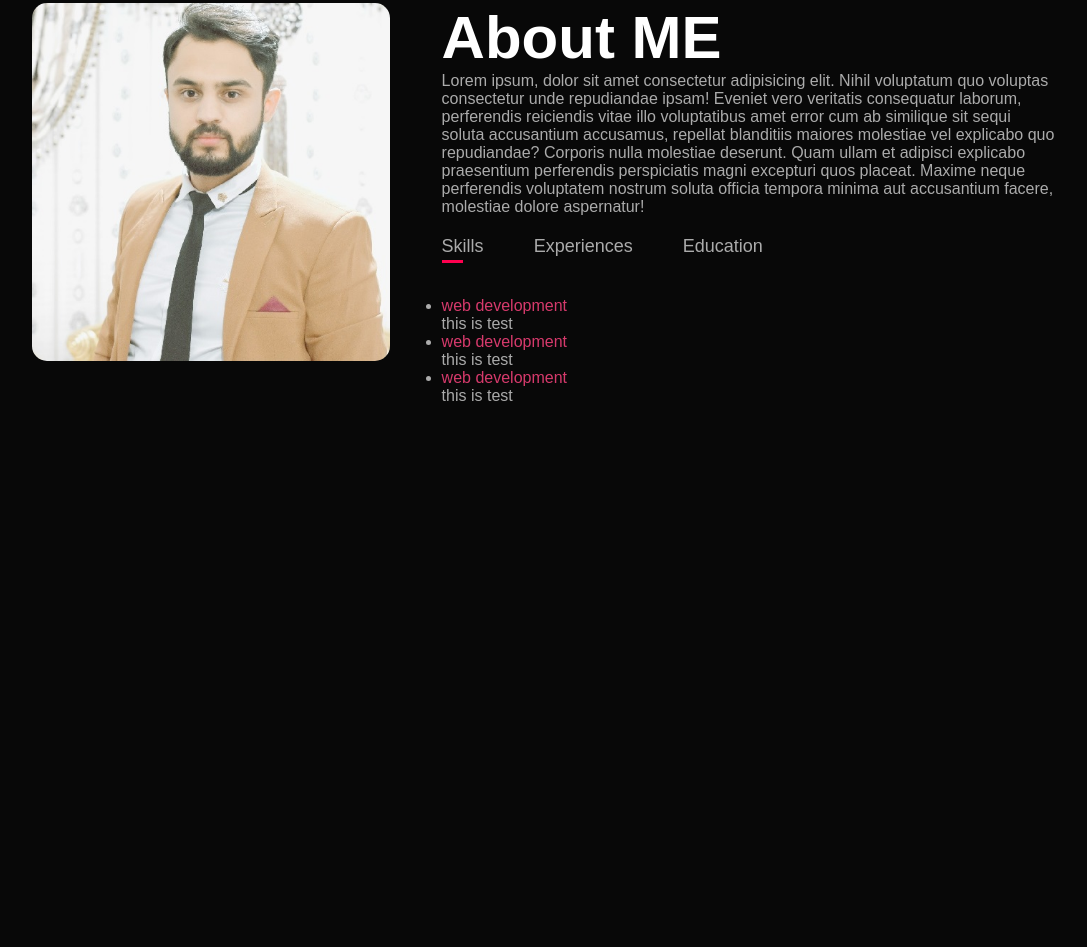
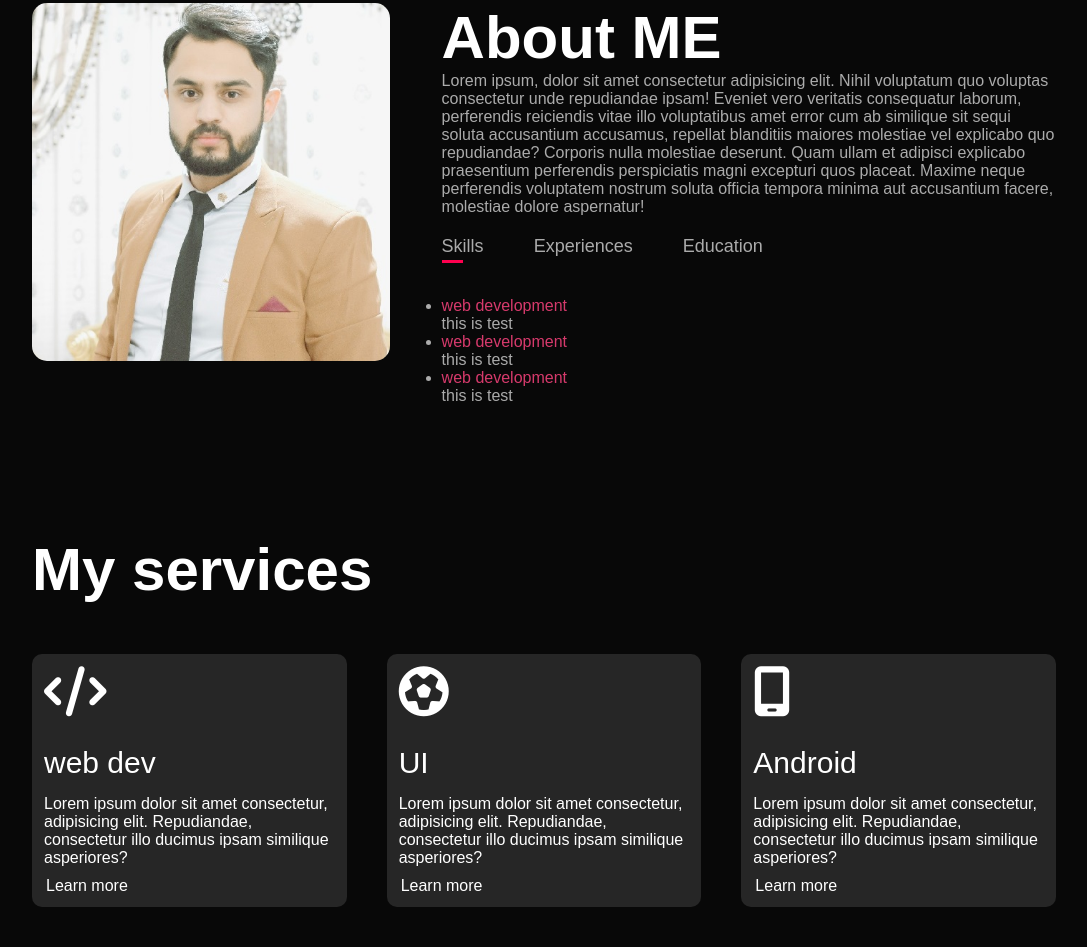
Before and after one commit to HadiTanumand/Free-hadi-portfolio, a plain HTML site: page index.html in a window 1280 px wide. Shown: the part 887-1834 px from the top of the page, without its empty margins (96-1183 px from the left). Before the commit the page ends 1382 px from the top, so only its background shows below. Drawn offline with Linux system fonts and the light colour scheme; a web font is replaced by a local one.

Commit message:
myservices

```diff
--- a/index.html
+++ b/index.html
@@ -7,9 +7,10 @@
     <link href="https://fonts.cdnfonts.com/css/the-laguna" rel="stylesheet">
     <link href="https://fonts.cdnfonts.com/css/vtcsundaykomixtall"
       rel="stylesheet">
-      <link href="https://fonts.cdnfonts.com/css/poppins" rel="stylesheet">
+    <link href="https://fonts.cdnfonts.com/css/poppins" rel="stylesheet">
 
     <link rel="stylesheet" href="./style.css">
+    <script src="https://kit.fontawesome.com/94c5ccf883.js" crossorigin="anonymous"></script>
     <title>Hadi Portfolio</title>
   </head>
   <body>
@@ -59,15 +60,28 @@
               accusantium facere, molestiae dolore aspernatur!</p>
 
             <div class="tab-titles">
-              <p class="tab-links active-link">Skills</p>
-              <p class="tab-links">Experiences</p>
-              <p class="tab-links">Education</p>
+              <p class="tab-links active-link" onclick="tabsClick('skills')">Skills</p>
+              <p class="tab-links" onclick="tabsClick('experiences')">Experiences</p>
+              <p class="tab-links" onclick="tabsClick('education')">Education</p>
             </div>
-            <div class="tab-contents">
+            <div class="tab-contents active-contents" id="skills">
               <ul>
                 <li> <span>web development</span><br>this is test</li>
                 <li> <span>web development</span><br>this is test</li>
                 <li> <span>web development</span><br>this is test</li>
+              </ul>
+            </div>
+            <div class="tab-contents" id="experiences">
+              <ul>
+                <li> <span>MehrabTech</span><br>this is test</li>
+                <li> <span>Showay</span><br>this is test</li>
+                <li> <span>Freelancer</span><br>this is test</li>
+              </ul>
+            </div>
+            <div class="tab-contents" id="education">
+              <ul>
+                <li> <span>Software Engineering</span><br>Golbahar University
+                  2018</li>
               </ul>
             </div>
 
@@ -76,5 +90,59 @@
       </div>
     </div>
 
+
+    <!-- -----------------services------------ -->
+
+    <div id="services">
+      <div class="container">
+        <h1 class="sub-title">
+          My services
+        </h1>
+        <div class="servicelist">
+          <div>
+            <i class="fa-sharp fa-solid fa-code"></i>
+            <h2>web dev</h2>
+            <p>Lorem ipsum dolor sit amet consectetur, adipisicing elit.
+              Repudiandae, consectetur illo ducimus ipsam similique asperiores?</p>
+            <a href="#">Learn more</a>
+          </div>
+
+          <div>
+            <i class="fa-sharp fa-solid fa-futbol"></i>
+            <h2>UI</h2>
+            <p>Lorem ipsum dolor sit amet consectetur, adipisicing elit.
+              Repudiandae, consectetur illo ducimus ipsam similique asperiores?</p>
+            <a href="#">Learn more</a>
+          </div>
+
+          <div>
+            <i class="fa-sharp fa-solid fa-mobile-screen"></i>
+            <h2>Android</h2>
+            <p>Lorem ipsum dolor sit amet consectetur, adipisicing elit.
+              Repudiandae, consectetur illo ducimus ipsam similique asperiores?</p>
+            <a href="#">Learn more</a>
+          </div>
+        </div>
+      </div>
+    </div>
+
+    <script>
+
+      var tablinks = document.getElementsByClassName('tab-links');
+      var tabcontents = document.getElementsByClassName('tab-contents');
+
+
+      function tabsClick (tabName) {
+        for(tablink of tablinks){
+          tablink.classList.remove("active-link");
+        }
+        for(tabcontent of tabcontents){
+          tabcontent.classList.remove("active-contents");
+        }
+        event.currentTarget.classList.add('active-link');
+        document.getElementById(tabName).classList.add('active-contents');
+        }
+
+    </script>
   </body>
 </html>
--- a/style.css
+++ b/style.css
@@ -130,6 +130,59 @@ nav ul li a:hover::after {
 .tab-links.active-link::after {
   width: 50%;
 }
+.tab-contents{
+  display: none;
+}
 .tab-contents span{
   color: #d63a6c;
 }
+.active-contents{
+  display: block;
+}
+
+/*-- -----------------services------------ -->*/
+
+#services{
+  padding: 30px 0px;
+}
+
+.servicelist{
+  display: grid;
+  grid-template-columns: repeat(auto-fit , minmax(250px , 1fr));
+  grid-gap: 40px;
+  margin-top: 50px;
+}
+
+.servicelist div {
+  background-color: #262626;
+  padding: 12px;
+  border-radius: 10px;
+  transition: background 0.5s , transform 0.5s;
+}
+.servicelist div:hover {
+  background-color: #ff004f ;
+  transform: translateY(-10px);
+}
+
+.servicelist div a {
+  text-decoration: none;
+  color: #fff;
+  padding: 2px;
+  border-radius: 4px;
+
+}
+.servicelist div a:hover {
+  background-color: #ababab;
+}
+.servicelist div i {
+ font-size: 50px;
+ margin-bottom: 30px;
+}
+.servicelist div h2 {
+  font-size: 30px;
+  font-weight: 500;
+  margin-bottom: 15px;
+}
+.servicelist div p {
+  margin-bottom: 10px;
+}
```
